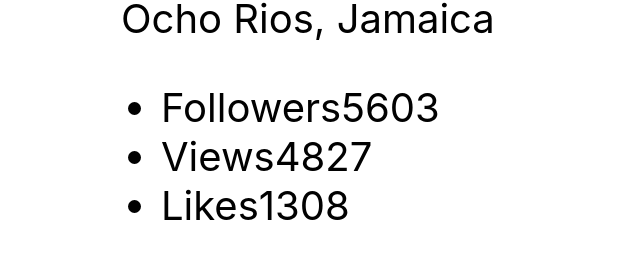
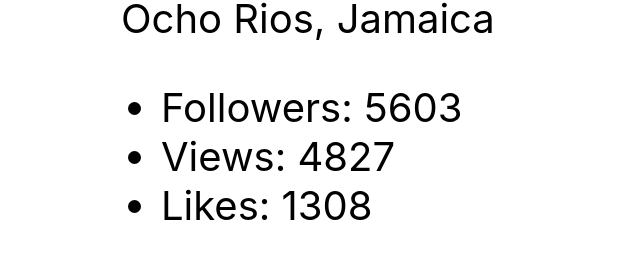
Before and after one commit to mrSerGL/goit-react-hw-01-components, a React (Create React App) app: page / in a window 1280 px wide. Shown: the part 618-876 px from the top of the page, without its empty margins (319-959 px from the left). Built offline with nearby package versions, Linux system fonts and the light colour scheme.

Commit message:
Update Profile.js

```diff
--- a/src/components/profile/Profile.js
+++ b/src/components/profile/Profile.js
@@ -21,15 +21,15 @@ const {username, tag, location, avatar = defaultImage, stats} = user
 
               <ul className="stats">
                 <li>
-                  <span className="label">Followers</span>
+                  <span className="label">Followers: </span>
                   <span className="quantity">{user.stats.followers}</span>
                 </li>
                 <li>
-                  <span className="label">Views</span>
+                  <span className="label">Views: </span>
                   <span className="quantity">{user.stats.views}</span>
                 </li>
                 <li>
-                  <span className="label">Likes</span>
+                  <span className="label">Likes: </span>
                   <span className="quantity">{user.stats.likes}</span>
                 </li>
               </ul>
```
